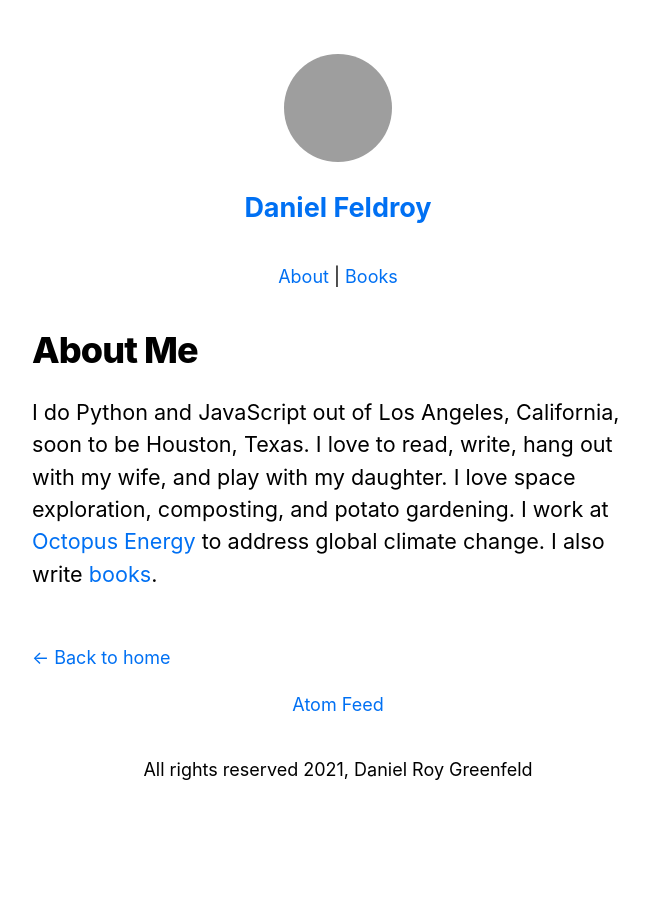
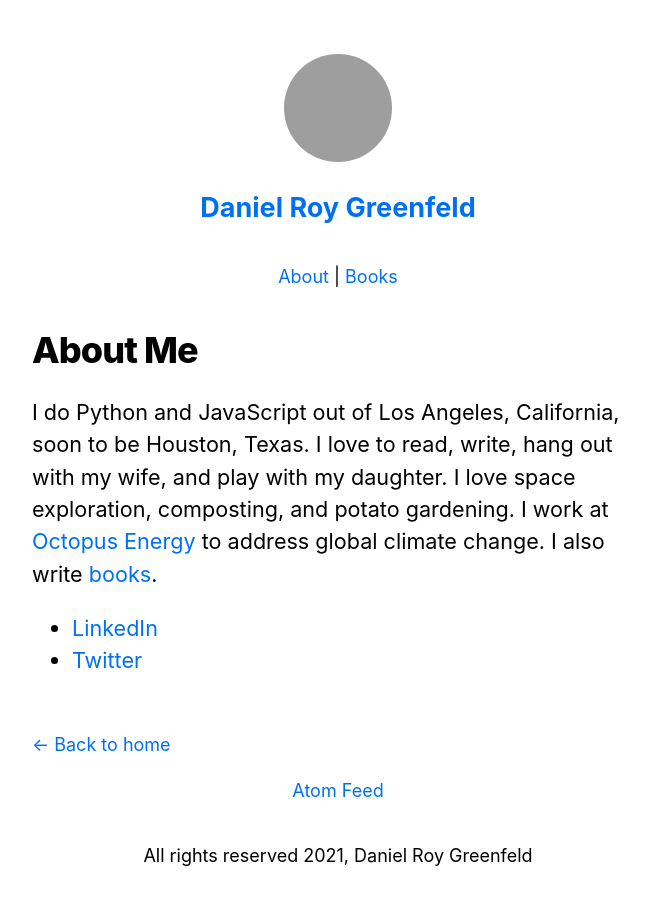
Before and after one commit to mehtaharsh16/daniel.feldroy.com, a Next.js app: page /about in a window 1280 px wide. Shown: the top 904 px of the page, without its empty margins (302-950 px from the left). Built offline with nearby package versions, Linux system fonts and the light colour scheme; grey boxes are pictures that could not be loaded.

Commit message:
Change to Daniel Roy Greenfeld

```diff
--- a/components/layout.js
+++ b/components/layout.js
@@ -4,8 +4,8 @@ import styles from './layout.module.css'
 import utilStyles from '../styles/utils.module.css'
 import Link from 'next/link'
 
-const name = 'Daniel Feldroy'
-export const siteTitle = 'Daniel Feldroy'
+const name = 'Daniel Roy Greenfeld'
+export const siteTitle = 'Daniel Roy Greenfeld'
 
 export default function Layout({ children, home }) {
   const date = new Date();
@@ -17,12 +17,12 @@ export default function Layout({ children, home }) {
 
         <meta
           property="og:site_name"
-          content="Daniel Feldroy"
+          content="Daniel Roy Greenfeld"
         />
         <meta name="twitter:site" content="@pydanny" />
         <meta name="twitter:creator" content="@pydanny" />
         <meta name="twitter:card" content="summary_large_image" />
-        <meta name="twitter:title" content="Daniel Feldroy" />
+        <meta name="twitter:title" content="Daniel Roy Greenfeld" />
       </Head>
       <header className={styles.header}>
         {home ? (
@@ -36,7 +36,7 @@ export default function Layout({ children, home }) {
               alt={name}
             />
             <h1 className={utilStyles.heading2Xl}>{name}</h1>
-            <p>Inside the head of Daniel Feldroy (aka Daniel Roy Greenfeld)<br /></p>
+            <p>Inside the head of Daniel Roy Greenfeld<br /></p>
             <p>
               <Link href="/about">
                 <a>About</a>
--- a/lib/rss.js
+++ b/lib/rss.js
@@ -19,8 +19,8 @@ export async function generateRssFeed(tag) {
   };
 
   const feed = new Feed({
-    title: `Daniel Feldroy`,
-    description: 'Inside the head of Daniel Feldroy (aka Daniel Roy Greenfeld)',
+    title: `Daniel Roy Greenfeld`,
+    description: 'Inside the head of Daniel Roy Greenfeld',
     id: baseUrl + '/',
     link: baseUrl,
     language: 'en',
--- a/pages/about.js
+++ b/pages/about.js
@@ -7,7 +7,7 @@ export default function About() {
   return (
     <Layout>
       <Head>
-      <title>About Daniel Feldroy</title>
+        <title>About Daniel Roy Greenfeld</title>
       </Head>
       <section className={utilStyles.headingMd}>
         <h1 className={utilStyles.headingXl}>About Me</h1>
@@ -16,6 +16,16 @@ export default function About() {
             <a>books</a>
           </Link>.
       </p>
+
+        <ul>
+          <li>
+            <a href="https://www.linkedin.com/in/danielfeldroy/" target="_blank">LinkedIn</a>
+          </li>
+          <li>
+            <a href="https://twitter.com/pydanny" target="_blank">Twitter</a>
+
+          </li>
+        </ul>
       </section>
     </Layout>
   )
--- a/pages/books.js
+++ b/pages/books.js
@@ -6,7 +6,7 @@ export default function About() {
   return (
     <Layout>
       <Head>
-      <title>Books by Daniel Feldroy</title>
+        <title>Books by Daniel Roy Greenfeld</title>
       </Head>
       <section className={utilStyles.headingMd}>
         <h1 className={utilStyles.headingXl}>Books I've Written</h1>
--- a/pages/posts/[id].js
+++ b/pages/posts/[id].js
@@ -49,7 +49,7 @@ export default function Post({ postData }) {
           ) : (
             <meta
               name="og:description"
-              content="Inside the Head of Daniel Feldroy (aka Daniel Roy Greenfeld)"
+              content="Inside the Head of Daniel Roy Greenfeld (aka Daniel Feldroy)"
             />
           )
         }
```
Also changed, not shown: pages/index.js (+4 -4 lines). Lines whose indentation alone changed are shown as unchanged.
